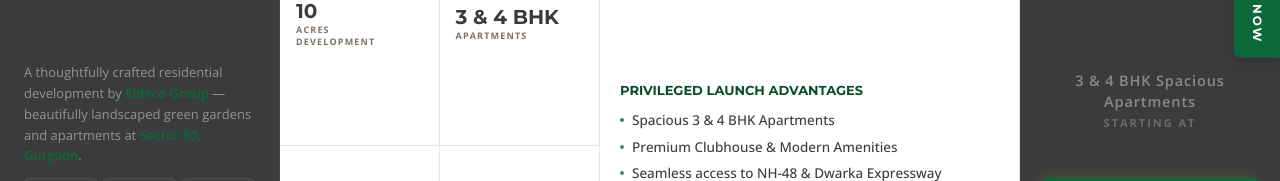
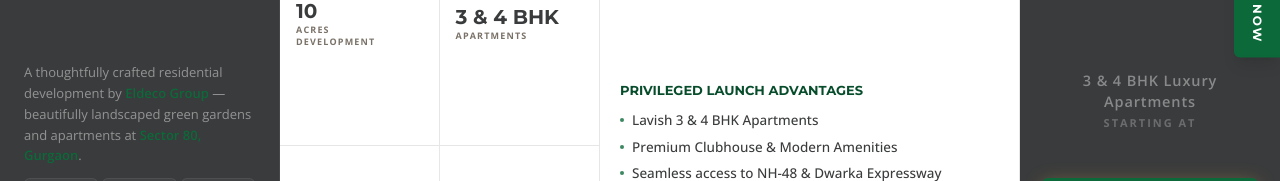
Before and after one commit to vineet-proptiger/eldeco-terra, a Next.js app: page / in a window 1280 px wide. Shown: the part 415-596 px from the top of the page. Built offline with nearby package versions, Linux system fonts and the light colour scheme; no server answers.

Commit message:
feat: add responsive Hero carousel component with project highlights and info strip

```diff
--- a/components/Hero.jsx
+++ b/components/Hero.jsx
@@ -246,7 +246,7 @@ export default function Hero({ setIsOpen }) {
               Privileged Launch Advantages
             </p>
             {[
-              'Spacious 3 & 4 BHK Apartments',
+              'Lavish 3 & 4 BHK Apartments',
               'Premium Clubhouse & Modern Amenities',
               'Seamless access to NH-48 & Dwarka Expressway',
               'Book Now – at just ₹10 Lacs* EOI',
@@ -266,7 +266,7 @@ export default function Hero({ setIsOpen }) {
           }}>
             <div style={{ textAlign: 'center' }}>
               <p style={{ fontFamily: F_SANS, fontSize: '14.5px', fontWeight: 600, color: 'rgba(255,255,255,0.4)', letterSpacing: '0.06em', marginBottom: '2px' }}>
-                3 &amp; 4 BHK Spacious Apartments
+                3 &amp; 4 BHK Luxury Apartments
               </p>
               <p style={{ fontFamily: F_SANS, fontSize: '11px', fontWeight: 700, letterSpacing: '0.18em', textTransform: 'uppercase', color: 'rgba(255,255,255,0.25)', marginBottom: '4px' }}>
                 Starting at
```
